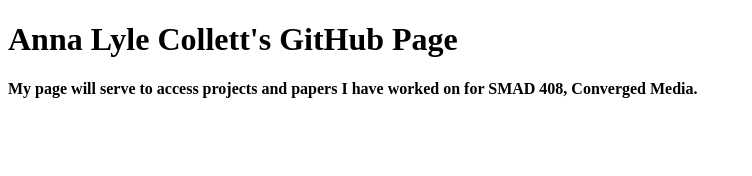
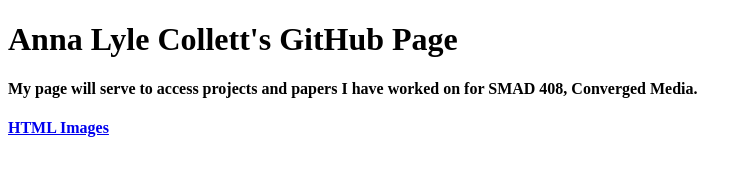
Before and after one commit to alcollett/alcollett.github.io, a plain HTML site: page index.html in a window 1280 px wide. Shown: the whole page, without its empty margins (0-752 px from the left). Drawn offline with Linux system fonts and the light colour scheme.

Commit message:
Add files via upload
changes with project proposal addition

```diff
--- a/index.html
+++ b/index.html
@@ -5,5 +5,7 @@
     </head>
     <body>
         <h4>My page will serve to access projects and papers I have worked on for SMAD 408, Converged Media.</h4>
+
+		<h4><a href="Collett-Independent-Proposal.html">HTML Images</a></h4>
     </body>
 </html>
```
